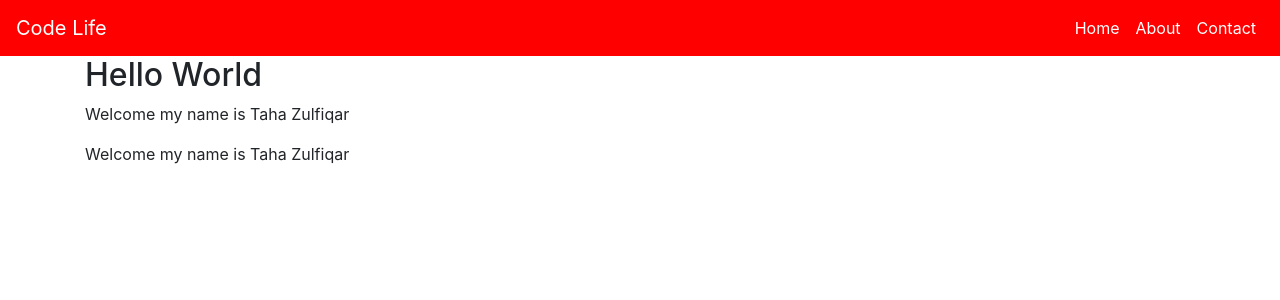
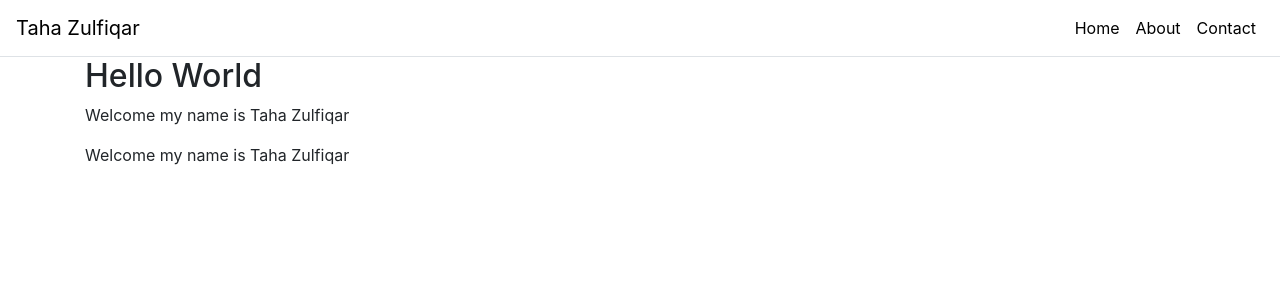
Before and after one commit to tahazulfiqar/ReactWebsite, a React (Create React App) app: page / in a window 1280 px wide. Shown: the top 300 px of the page. Built offline with nearby package versions, Linux system fonts and the light colour scheme.

Commit message:
Added Navbar border + fixed positioning

```diff
--- a/src/components/Navbar.js
+++ b/src/components/Navbar.js
@@ -1,26 +1,27 @@
 import React from "react";
-import { Nav, Navbar } from "react-bootstrap";
+import { Nav, Navbar, Container } from "react-bootstrap";
 import styled from "styled-components";
 
 const Styles = styled.div`
   .navbar {
-    background-color: red;
+    background-color: white;
   }
 
   .navbar-brand,
   .navbar-nav .nav-link {
-    color: white;
+    color: black;
 
     &:hover {
-      color: red;
+      text-decoration: underline;
+      color: rgb(255, 26, 26);
     }
   }
 `;
 
 export const NavigationBar = () => (
   <Styles>
-    <Navbar expand="lg">
-      <Navbar.Brand href="/">Code Life</Navbar.Brand>
+    <Navbar expand="lg" className="border-bottom">
+      <Navbar.Brand>Taha Zulfiqar</Navbar.Brand>
       <Navbar.Toggle aria-controls="basic-navbar-nav"></Navbar.Toggle>
       <Navbar.Collapse id="basic-navbar-nav">
         <Nav className="ml-auto">
```
